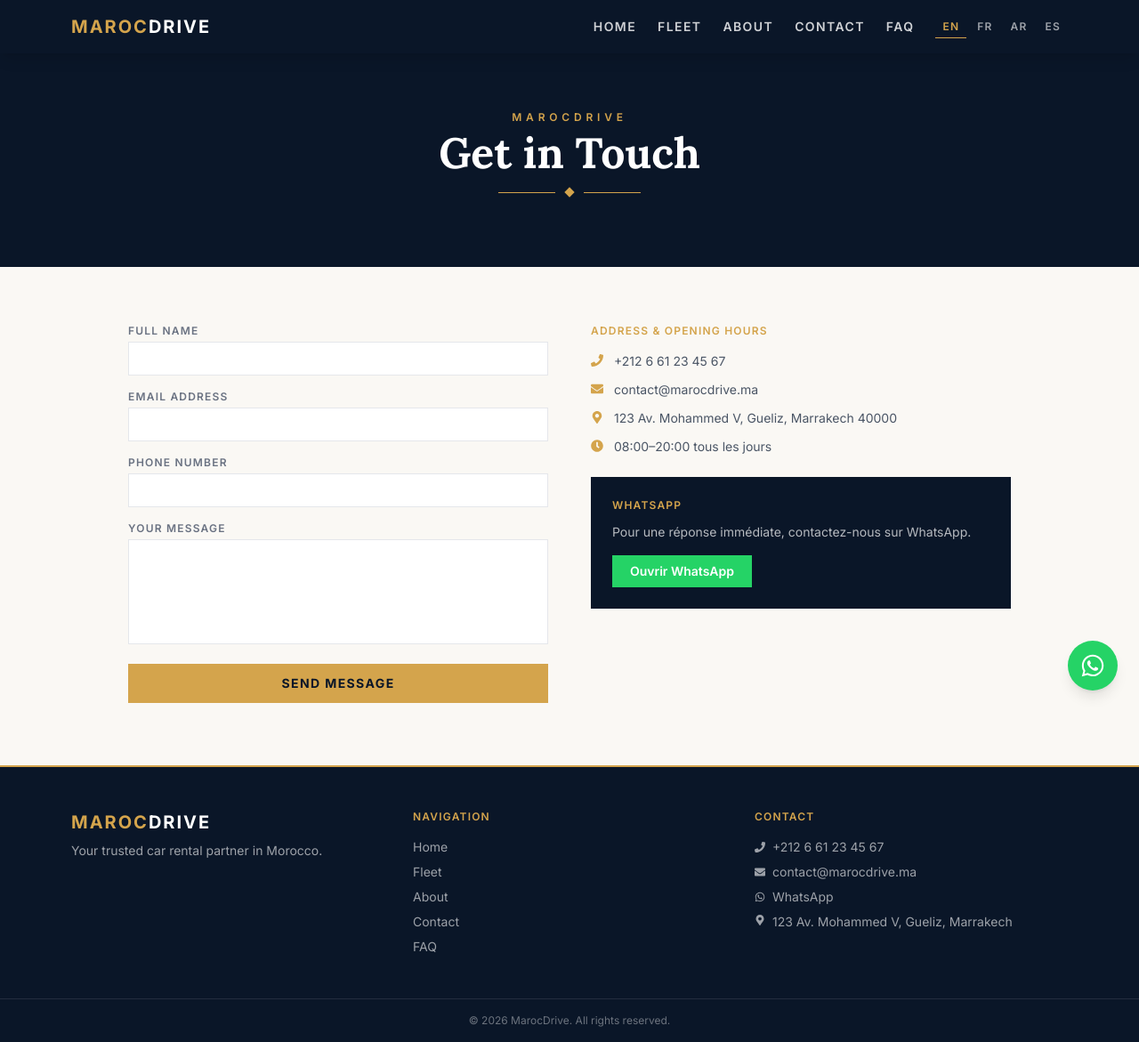
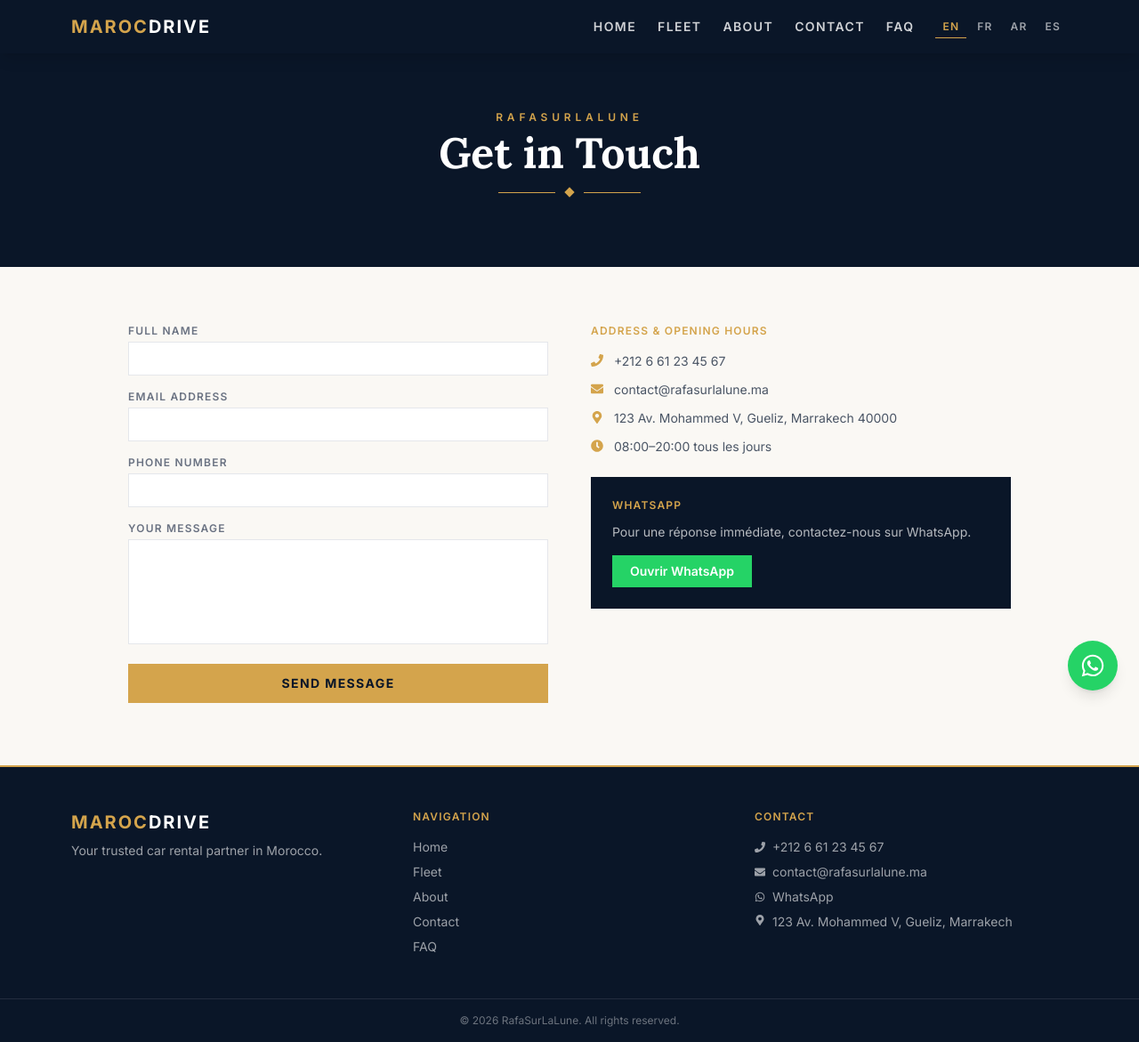
Before and after one commit to scavangeris52-art/marocdrive, a Next.js app: page /en/contact in a window 1280 px wide. Shown: the whole page at 89% size. Built offline with nearby package versions, Linux system fonts and the light colour scheme.

Commit message:
rename: MarocDrive → RafaSurLaLune

```diff
--- a/src/app/[locale]/about/page.tsx
+++ b/src/app/[locale]/about/page.tsx
@@ -15,7 +15,7 @@ export default async function AboutPage() {
     <div className="min-h-screen bg-[#faf8f4]">
       {/* Header */}
       <section className="bg-[#0a1628] py-16 text-center">
-        <p className="text-xs font-semibold tracking-[0.4em] uppercase text-[#d4a44c] mb-2">MarocDrive</p>
+        <p className="text-xs font-semibold tracking-[0.4em] uppercase text-[#d4a44c] mb-2">RafaSurLaLune</p>
         <h1 className="font-['Lora'] text-4xl md:text-5xl font-bold text-white">{t('title')}</h1>
         <GoldLine />
         <p className="text-white/60 max-w-2xl mx-auto mt-6 px-4">{t('subtitle')}</p>
--- a/src/app/[locale]/cars/page.tsx
+++ b/src/app/[locale]/cars/page.tsx
@@ -38,7 +38,7 @@ export default function CarsPage() {
     <div className="min-h-screen bg-[#faf8f4]">
       {/* Header */}
       <section className="bg-[#0a1628] py-16 text-center">
-        <p className="text-xs font-semibold tracking-[0.4em] uppercase text-[#d4a44c] mb-2">MarocDrive</p>
+        <p className="text-xs font-semibold tracking-[0.4em] uppercase text-[#d4a44c] mb-2">RafaSurLaLune</p>
         <h1 className="font-['Lora'] text-4xl md:text-5xl font-bold text-white">{t('title')}</h1>
         <GoldLine />
       </section>
--- a/src/app/[locale]/contact/page.tsx
+++ b/src/app/[locale]/contact/page.tsx
@@ -33,7 +33,7 @@ export default function ContactPage() {
 
   const contactInfo = [
     { icon: FaPhone, label: '+212 6 61 23 45 67', href: 'tel:+212661234567' },
-    { icon: FaEnvelope, label: 'contact@marocdrive.ma', href: 'mailto:contact@marocdrive.ma' },
+    { icon: FaEnvelope, label: 'contact@rafasurlalune.ma', href: 'mailto:contact@rafasurlalune.ma' },
     { icon: FaMapMarkerAlt, label: '123 Av. Mohammed V, Gueliz, Marrakech 40000', href: '#' },
     { icon: FaClock, label: '08:00–20:00 tous les jours', href: '#' },
   ]
@@ -41,7 +41,7 @@ export default function ContactPage() {
   return (
     <div className="min-h-screen bg-[#faf8f4]">
       <section className="bg-[#0a1628] py-16 text-center">
-        <p className="text-xs font-semibold tracking-[0.4em] uppercase text-[#d4a44c] mb-2">MarocDrive</p>
+        <p className="text-xs font-semibold tracking-[0.4em] uppercase text-[#d4a44c] mb-2">RafaSurLaLune</p>
         <h1 className="font-['Lora'] text-4xl md:text-5xl font-bold text-white">{t('title')}</h1>
         <GoldLine />
       </section>
--- a/src/app/[locale]/faq/page.tsx
+++ b/src/app/[locale]/faq/page.tsx
@@ -16,7 +16,7 @@ export default function FaqPage() {
   return (
     <div className="min-h-screen bg-[#faf8f4]">
       <section className="bg-[#0a1628] py-16 text-center">
-        <p className="text-xs font-semibold tracking-[0.4em] uppercase text-[#d4a44c] mb-2">MarocDrive</p>
+        <p className="text-xs font-semibold tracking-[0.4em] uppercase text-[#d4a44c] mb-2">RafaSurLaLune</p>
         <h1 className="font-['Lora'] text-4xl md:text-5xl font-bold text-white">{t('title')}</h1>
         <GoldLine />
       </section>
--- a/src/app/admin/layout.tsx
+++ b/src/app/admin/layout.tsx
@@ -2,7 +2,7 @@ import type { Metadata } from 'next'
 import AdminProviders from './providers'
 
 export const metadata: Metadata = {
-  title: 'Admin — MarocDrive',
+  title: 'Admin — RafaSurLaLune',
 }
 
 export default function AdminLayout({ children }: { children: React.ReactNode }) {
--- a/src/app/admin/page.tsx
+++ b/src/app/admin/page.tsx
@@ -49,7 +49,7 @@ export default function AdminPage() {
       minHeight: '100vh', background: '#0a1628'
     }}>
       <div style={{ background: 'white', padding: '40px', width: '100%', maxWidth: '400px' }}>
-        <h1 style={{ fontFamily: 'Georgia, serif', color: '#0a1628', marginBottom: '8px' }}>MarocDrive</h1>
+        <h1 style={{ fontFamily: 'Georgia, serif', color: '#0a1628', marginBottom: '8px' }}>RafaSurLaLune</h1>
         <p style={{ color: '#d4a44c', marginBottom: '24px', fontSize: '14px' }}>Espace Administrateur</p>
         <form onSubmit={handleLogin} style={{ display: 'flex', flexDirection: 'column', gap: '16px' }}>
           <div>
--- a/src/app/layout.tsx
+++ b/src/app/layout.tsx
@@ -2,7 +2,7 @@ import type { Metadata } from 'next'
 import './globals.css'
 
 export const metadata: Metadata = {
-  title: 'MarocDrive — Location de Voitures au Maroc',
+  title: 'RafaSurLaLune — Location de Voitures au Maroc',
   description: 'Location de voitures à Marrakech. Flotte premium, prix transparents. Dacia, Renault, Hyundai, Peugeot.',
 }
 
--- a/src/components/Footer.tsx
+++ b/src/components/Footer.tsx
@@ -41,8 +41,8 @@ export default function Footer() {
             <a href="tel:+212661234567" className="flex items-center gap-2 hover:text-[#d4a44c] transition-colors">
               <FaPhone size={12} /> +212 6 61 23 45 67
             </a>
-            <a href="mailto:contact@marocdrive.ma" className="flex items-center gap-2 hover:text-[#d4a44c] transition-colors">
-              <FaEnvelope size={12} /> contact@marocdrive.ma
+            <a href="mailto:contact@rafasurlalune.ma" className="flex items-center gap-2 hover:text-[#d4a44c] transition-colors">
+              <FaEnvelope size={12} /> contact@rafasurlalune.ma
             </a>
             <a
               href="https://wa.me/212661234567"
@@ -61,7 +61,7 @@ export default function Footer() {
       </div>
 
       <div className="border-t border-white/10 py-4 text-center text-xs text-white/40">
-        © {new Date().getFullYear()} MarocDrive. {t('rights')}
+        © {new Date().getFullYear()} RafaSurLaLune. {t('rights')}
       </div>
     </footer>
   )
--- a/src/messages/en.json
+++ b/src/messages/en.json
@@ -33,7 +33,7 @@
   },
   "about": {
     "title": "Our Story",
-    "subtitle": "Born in Marrakech, MarocDrive has been serving travelers and locals since 2016 with a fleet of well-maintained vehicles at transparent prices.",
+    "subtitle": "Born in Marrakech, RafaSurLaLune has been serving travelers and locals since 2016 with a fleet of well-maintained vehicles at transparent prices.",
     "values": "Why Choose Us",
     "v1": "Transparent Pricing",
     "v1d": "No hidden fees. The price you see is the price you pay.",
--- a/src/messages/es.json
+++ b/src/messages/es.json
@@ -33,7 +33,7 @@
   },
   "about": {
     "title": "Nuestra Historia",
-    "subtitle": "Nacida en Marrakech, MarocDrive lleva sirviendo a viajeros y locales desde 2016 con una flota de vehículos bien mantenidos a precios transparentes.",
+    "subtitle": "Nacida en Marrakech, RafaSurLaLune lleva sirviendo a viajeros y locales desde 2016 con una flota de vehículos bien mantenidos a precios transparentes.",
     "values": "Por Qué Elegirnos",
     "v1": "Precios Transparentes",
     "v1d": "Sin cargos ocultos. El precio que ves es el que pagas.",
--- a/src/messages/fr.json
+++ b/src/messages/fr.json
@@ -33,7 +33,7 @@
   },
   "about": {
     "title": "Notre Histoire",
-    "subtitle": "Née à Marrakech, MarocDrive sert les voyageurs et locaux depuis 2016 avec une flotte de véhicules bien entretenus à des prix transparents.",
+    "subtitle": "Née à Marrakech, RafaSurLaLune sert les voyageurs et locaux depuis 2016 avec une flotte de véhicules bien entretenus à des prix transparents.",
     "values": "Pourquoi Nous Choisir",
     "v1": "Tarifs Transparents",
     "v1d": "Aucun frais caché. Le prix affiché est le prix final.",
```
